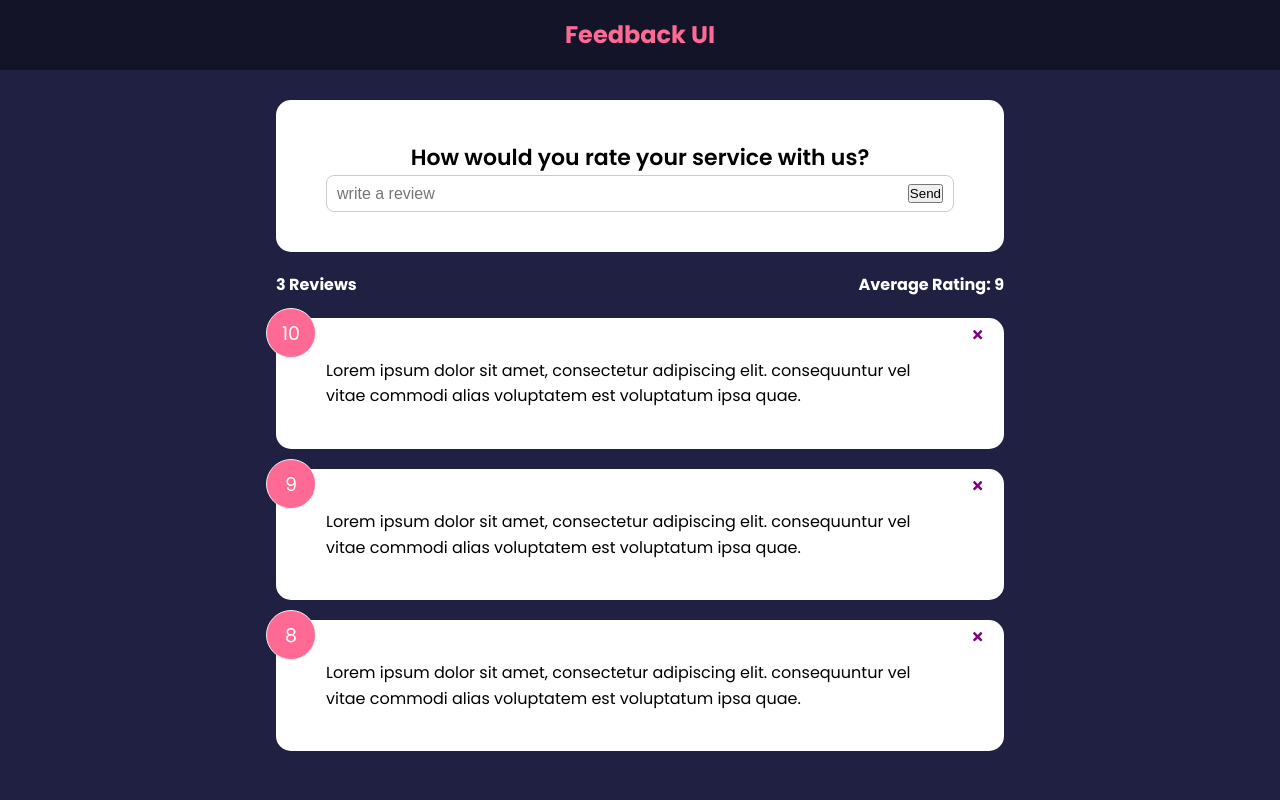
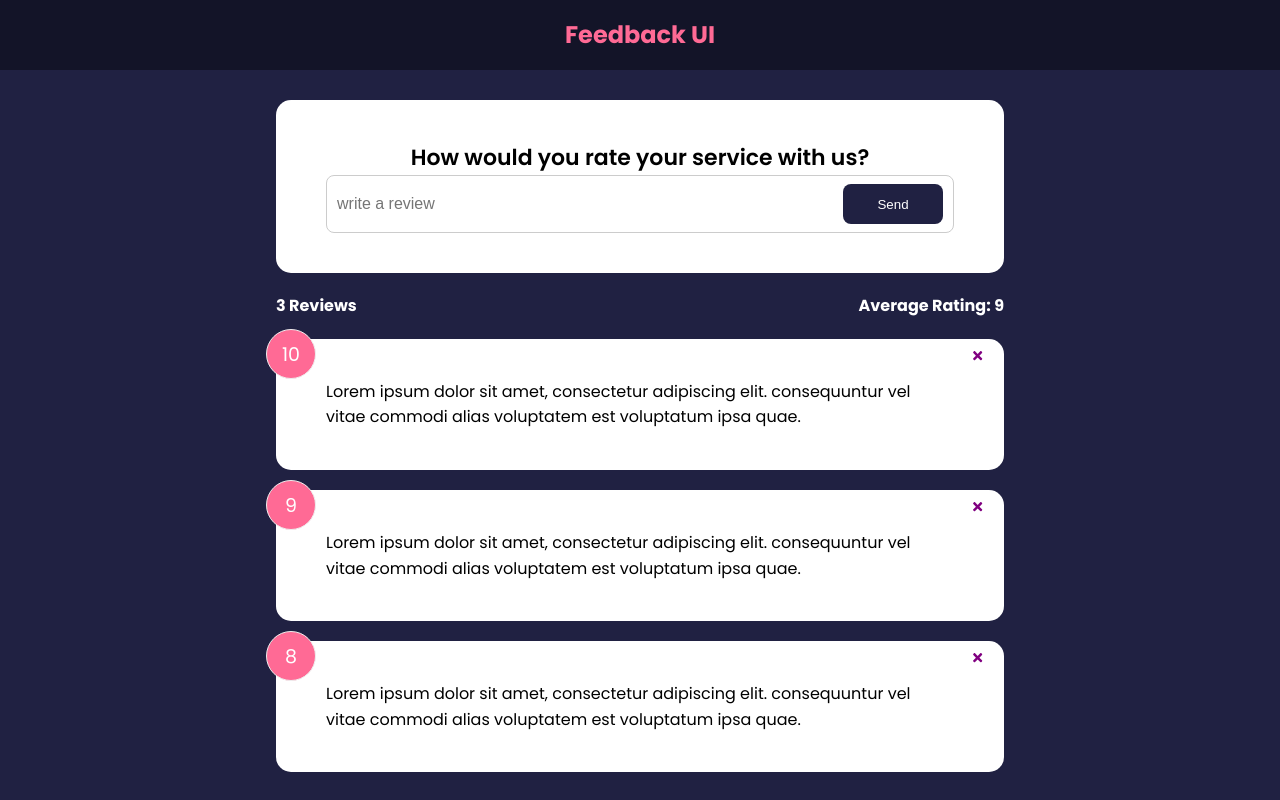
Before and after one commit to Webmekanic/Feedback-App, a React (Create React App) app: page / in a window 1280 px wide. Built offline with nearby package versions, Linux system fonts and the light colour scheme.

Commit message:
fix:: add button to main app component

```diff
--- a/src/components/feedbackForm.jsx
+++ b/src/components/feedbackForm.jsx
@@ -1,4 +1,5 @@
 import React, { useState } from "react"
+import Button from "./shared/button"
 import Card from "./shared/card"
 
 function FeedbackForm() {
@@ -18,7 +19,7 @@ function FeedbackForm() {
             placeholder="write a review"
             value={text}
           />
-          <button type="submit">Send</button>
+          <Button type={"submit"}>Send</Button>
         </div>
       </form>
     </Card>
```
Also changed, not shown: src/components/shared/button.jsx (+8 -0 lines).
